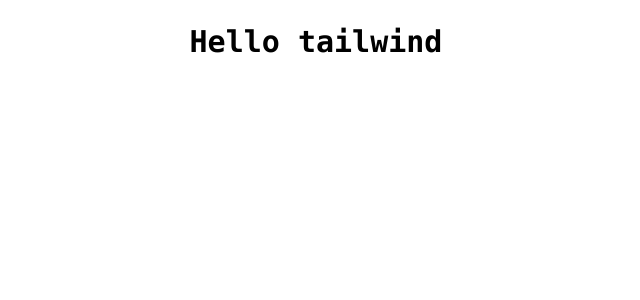
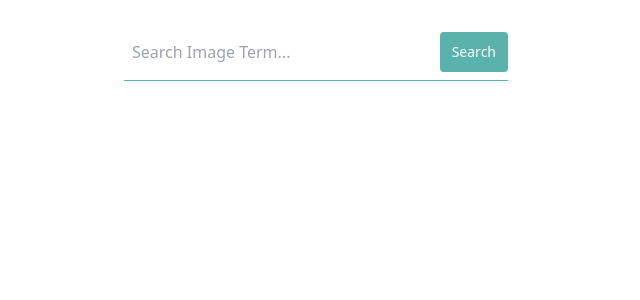
Before and after one commit to kiet13/my-tailwind-pixabay-gallery, a React (Create React App) app: page / in a window 1280 px wide. Shown: the top 300 px of the page, without its empty margins (324-964 px from the left). Built offline with nearby package versions, Linux system fonts and the light colour scheme.

Commit message:
add: search bar

```diff
--- a/package.json
+++ b/package.json
@@ -42,6 +42,7 @@
   },
   "devDependencies": {
     "autoprefixer": "^10.4.2",
+    "classnames": "^2.3.1",
     "postcss": "^8.4.7",
     "tailwindcss": "^3.0.23"
   }
--- a/src/App.tsx
+++ b/src/App.tsx
@@ -1,7 +1,13 @@
+import { useState } from "react";
+import SearchBar from "./components/SearchBar";
+
 function App() {
+  const [searchTerm, setSearchTerm] = useState("");
+  console.log(searchTerm);
+
   return (
-    <div className="w-full p-6">
-      <p className="font-mono font-bold text-3xl text-center">Hello tailwind</p>
+    <div className="w-full py-8 px-10">
+      <SearchBar submitTerm={setSearchTerm} />
     </div>
   );
 }
--- /dev/null
+++ b/src/components/Button.tsx
@@ -0,0 +1,28 @@
+import classnames from "classnames";
+import React from "react";
+
+interface ButtonProps {
+  className?: string;
+  form?: string;
+  type?: "button" | "submit" | "reset" | undefined;
+  onClick?: () => void;
+  children?: React.ReactNode;
+}
+
+function Button(props: ButtonProps) {
+  const { className, form, type, onClick, children } = props;
+  return (
+    <button
+      form={form}
+      type={type}
+      className={classnames(
+        "text-white px-3 py-1 rounded text-sm bg-green-500 hover:bg-green-700 leading-none transition duration-500",
+        className
+      )}
+      onClick={onClick}
+    >
+      {children}
+    </button>
+  );
+}
+export default Button;
--- /dev/null
+++ b/src/components/SearchBar.tsx
@@ -0,0 +1,43 @@
+import Button from "./Button";
+import { ChangeEvent, useState, useRef, useEffect, Dispatch } from "react";
+
+interface SearchBarProps {
+  submitTerm: Dispatch<React.SetStateAction<string>>;
+}
+
+function SearchBar(props: SearchBarProps) {
+  const { submitTerm } = props;
+  const inputRef = useRef<HTMLInputElement>(null);
+  const [term, setTerm] = useState("");
+
+  useEffect(() => {
+    inputRef.current?.focus();
+  }, []);
+
+  const handleSearchTermChange = (event: ChangeEvent<HTMLInputElement>) => {
+    setTerm(event.target.value);
+  };
+
+  return (
+    <form
+      id="search-form"
+      onSubmit={() => submitTerm(term)}
+      className="w-96 m-auto flex flex-row justify-between pb-2 border-b-[1px] border-b-green-500"
+    >
+      <input
+        type="text"
+        name="searchTerm"
+        value={term}
+        onChange={handleSearchTermChange}
+        placeholder="Search Image Term..."
+        ref={inputRef}
+        className="p-2 outline-none"
+      />
+      <Button form="search-form" type="submit">
+        Search
+      </Button>
+    </form>
+  );
+}
+
+export default SearchBar;
--- a/tailwind.config.js
+++ b/tailwind.config.js
@@ -1,7 +1,15 @@
 module.exports = {
   content: ["./src/*.{js,jsx,ts,tsx}", "./src/**/*.{js,jsx,ts,tsx}"],
   theme: {
-    extend: {},
+    extend: {
+      colors: {
+        green: {
+          500: "#59B3AC",
+          700: "#3E7873",
+        },
+        purple: "#A07AEA",
+      },
+    },
   },
   plugins: [],
 };
```
Also changed, not shown: 1 other file (tests, documents, lock files or other folders).
